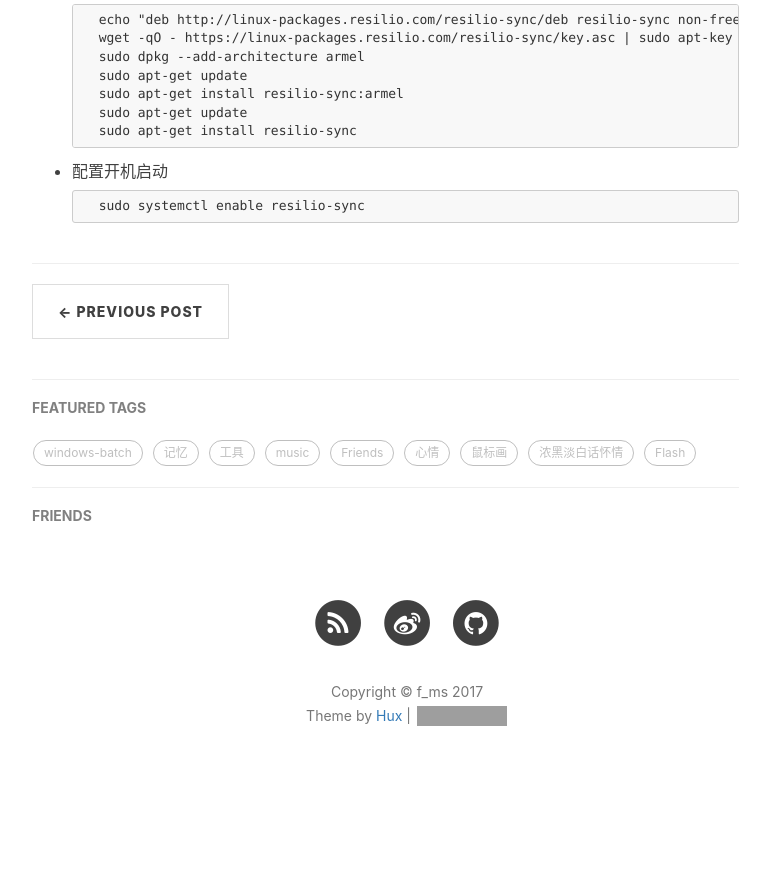
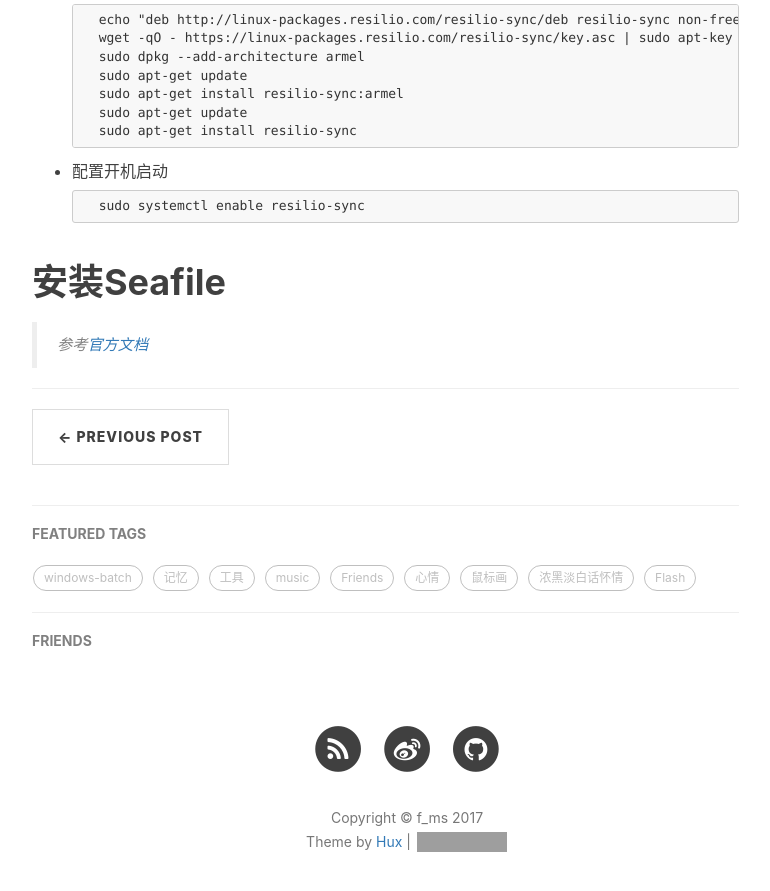
Before and after one commit to imfms/imfms.github.io, a Jekyll site: the page built from _posts/2017-05-10-raspberry-install-log.markdown, in a window 1280 px wide and 900 px high, scrolled down 6532 px. Shown: the top 891 px of the window, without its empty margins (233-1003 px from the left). Built offline with Jekyll 4.4.1, drawn with Linux system fonts in a browser that asks for light colours; nearby versions of some CDN libraries; comment, search, counter and statistics services are not loaded; before the commit the page ends 7352 px from its top, so only the background shows below that; grey boxes are pictures that could not be loaded.

Commit message:
Update 2017-05-10-raspberry-install-log.markdown

```diff
--- a/_posts/2017-05-10-raspberry-install-log.markdown
+++ b/_posts/2017-05-10-raspberry-install-log.markdown
@@ -272,3 +272,6 @@
 - 配置开机启动
 
 		sudo systemctl enable resilio-sync
+
+# 安装Seafile
+> 参考[官方文档](https://manual-cn.seafile.com/)
```
